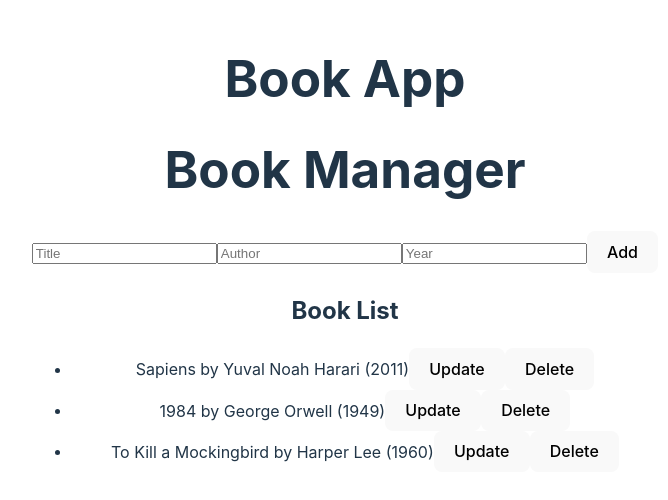
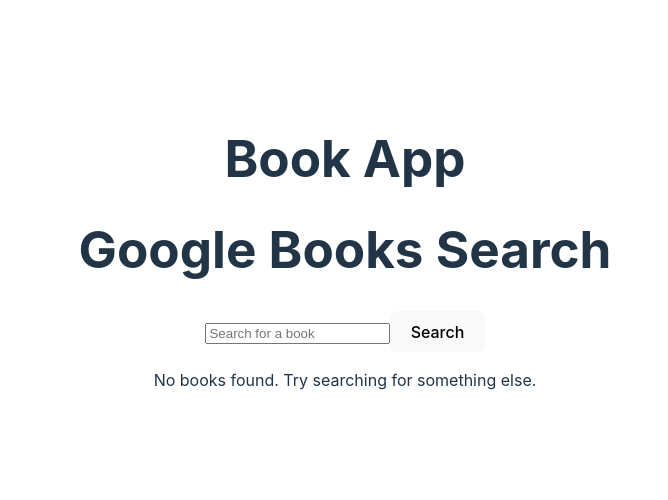
Before and after one commit to IsabelleLof/book-app, a React (Vite) app: page / in a window 1280 px wide. Shown: the part 148-648 px from the top of the page, without its empty margins (295-963 px from the left). Built offline with nearby package versions, Linux system fonts and the light colour scheme.

Commit message:
integrate Google Books API for book search functionality

```diff
--- a/src/App.jsx
+++ b/src/App.jsx
@@ -8,14 +8,14 @@
 
 import { useState } from "react";
 import "./App.css";
-import BookManager from "./Bookmanager";
+import BookManagerApi from "./BookManagerApi";
 
 function App() {
   return (
     <>
       <div>
         <h1>Book App</h1>
-        <BookManager />
+        <BookManagerApi />
       </div>
     </>
   );
--- a/src/BookManagerApi.jsx
+++ b/src/BookManagerApi.jsx
@@ -0,0 +1,57 @@
+import React, { useState } from "react";
+
+// Simple Book Search using Google Books API
+
+const BookManager = () => {
+  // Google Books API State
+  const [searchResults, setSearchResults] = useState([]);
+  const [searchTerm, setSearchTerm] = useState("");
+
+  // Function to search books using Google Books API
+  const searchBooks = async () => {
+    if (!searchTerm) return;
+
+    try {
+      const apiKey = "SECRET"; // Replace with your Google Books API key
+      const response = await fetch(
+        `https://www.googleapis.com/books/v1/volumes?q=${searchTerm}&key=${apiKey}`
+      );
+      const data = await response.json();
+      setSearchResults(data.items || []); // If no items are returned, set an empty array
+    } catch (error) {
+      console.error("Error fetching data from Google Books API:", error);
+    }
+  };
+
+  return (
+    <div>
+      <h1>Google Books Search</h1>
+
+      {/* Search bar for Google Books */}
+      <input
+        type="text"
+        placeholder="Search for a book"
+        value={searchTerm}
+        onChange={(event) => setSearchTerm(event.target.value)}
+      />
+      <button onClick={searchBooks}>Search</button>
+
+      {/* Display search results from Google Books */}
+      {searchResults.length > 0 ? (
+        <ul>
+          {searchResults.map((book) => (
+            <li key={book.id}>
+              <strong>{book.volumeInfo.title}</strong> by{" "}
+              {book.volumeInfo.authors ? book.volumeInfo.authors.join(", ") : "Unknown Author"} (
+              {book.volumeInfo.publishedDate})
+            </li>
+          ))}
+        </ul>
+      ) : (
+        <p>No books found. Try searching for something else.</p>
+      )}
+    </div>
+  );
+};
+
+export default BookManager;
```
